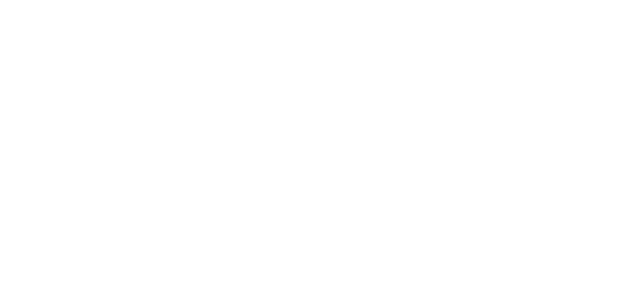
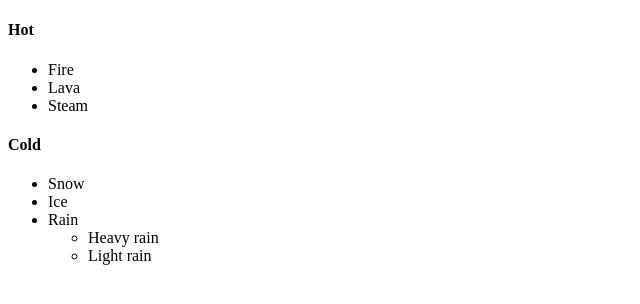
Before and after one commit to SumailaItech/jQuery-Shop-App, a plain HTML site: page index.html in a window 1280 px wide. Shown: the whole page, without its empty margins (0-640 px from the left). Drawn offline with Linux system fonts and the light colour scheme.

Commit message:
Learnt how to select item using the css seletor now continue to the next video

```diff
--- a/css/style.css
+++ b/css/style.css
@@ -0,0 +1,3 @@
+.highlight{
+    color: #F00;
+}
--- a/index.html
+++ b/index.html
@@ -9,6 +9,24 @@
     <link rel="stylesheet" href="css/style.css">
 </head>
 <body>
+   <div id="container">
+    <h4>Hot</h4>
+    <ul>
+        <li class="non-solid" id="fire">Fire</li>
+        <li class="solid">Lava</li>
+        <li class="non-sold">Steam</li>
+    </ul>
 
+    <h4>Cold</h4>
+    <ul>
+        <li class="solid">Snow</li>
+        <li class="solid">Ice</li>
+        <li class="non-solid">Rain</li>
+        <ul>
+            <li class="non-solid">Heavy rain</li>
+            <li class="non-solid">Light rain</li>
+        </ul>
+    </ul>
+   </div>
 </body>
 </html>
--- a/js/main.js
+++ b/js/main.js
@@ -0,0 +1,3 @@
+$(document).ready(function(){
+   $('#container >>> .solid').addClass('highlight');
+})
```
